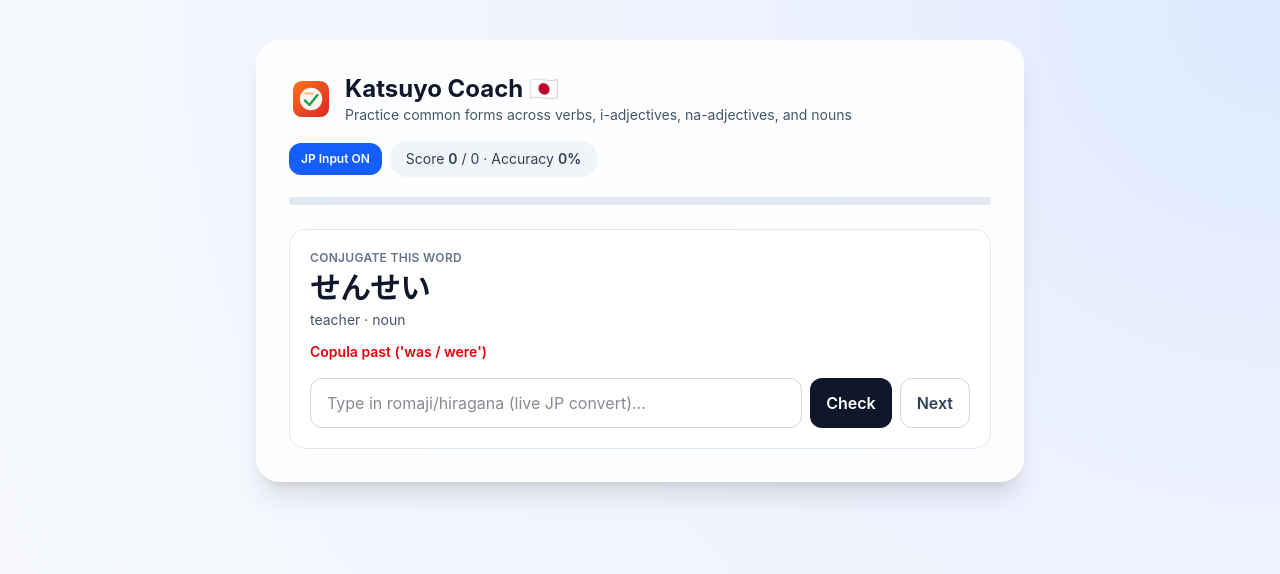
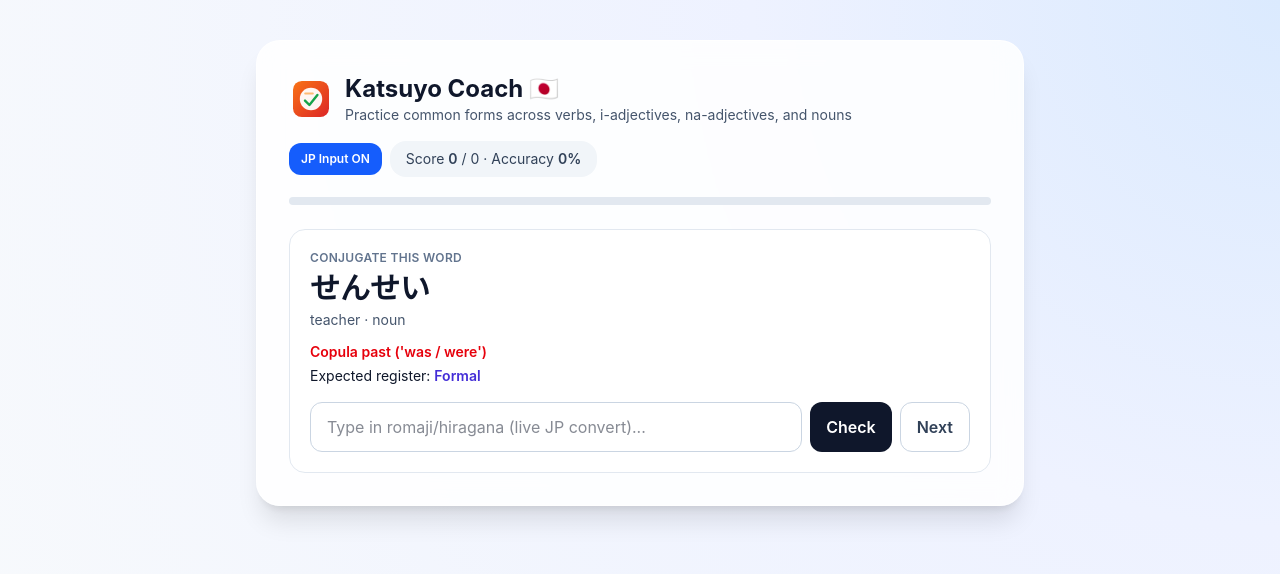
Before and after one commit to jerrygoodm4n/jp-conjugation-web, a Next.js app: page / in a window 1280 px wide. Shown: the top 574 px of the page. Built offline with nearby package versions, Linux system fonts and the light colour scheme.

Commit message:
Show expected formal/casual register for each prompt

```diff
--- a/src/app/page.tsx
+++ b/src/app/page.tsx
@@ -26,6 +26,8 @@ type FormKey =
   | "pastCopula"
   | "negativeCopula"
   | "pastNegativeCopula";
+
+type Register = "formal" | "casual";
 
 const lexemes: Lexeme[] = [
   { base: "たべる", meaning: "eat", kind: "verb", verbClass: "ichidan" },
@@ -70,6 +72,20 @@ const formLabels: Record<FormKey, string> = {
   pastCopula: "Copula past ('was / were')",
   negativeCopula: "Copula negative ('is not / am not / are not')",
   pastNegativeCopula: "Copula past negative ('was not / were not')",
+};
+
+const formRegister: Record<FormKey, Register> = {
+  present: "formal",
+  past: "formal",
+  negative: "formal",
+  pastNegative: "formal",
+  te: "casual",
+  potential: "formal",
+  adverb: "casual",
+  presentCopula: "formal",
+  pastCopula: "formal",
+  negativeCopula: "formal",
+  pastNegativeCopula: "formal",
 };
 
 const iRowMap: Record<string, string> = {
@@ -183,6 +199,7 @@ export default function Home() {
   }, []);
 
   const expected = conjugate(question.item, question.form);
+  const expectedRegister = formRegister[question.form];
   const accuracy = useMemo(() => (total ? Math.round((correct / total) * 100) : 0), [correct, total]);
 
   const nextQuestion = () => {
@@ -252,6 +269,12 @@ export default function Home() {
             {question.item.kind === "verb" ? ` (${question.item.verbClass})` : ""}
           </p>
           <p className="mt-3 text-sm font-semibold text-red-600">{formLabels[question.form]}</p>
+          <p className="mt-1 text-sm">
+            Expected register:{" "}
+            <span className={`font-semibold ${expectedRegister === "formal" ? "text-indigo-700" : "text-emerald-700"}`}>
+              {expectedRegister === "formal" ? "Formal" : "Casual"}
+            </span>
+          </p>
 
           <div className="mt-4 flex flex-col gap-2 sm:flex-row">
             <input
```
